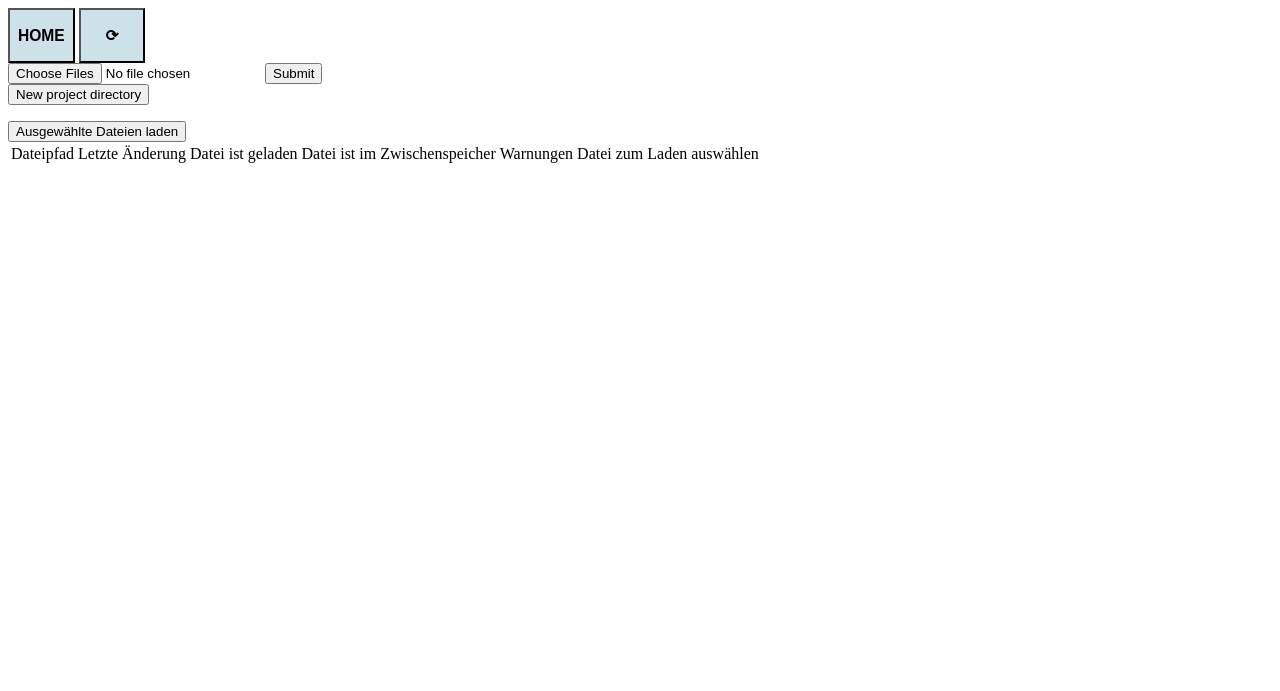
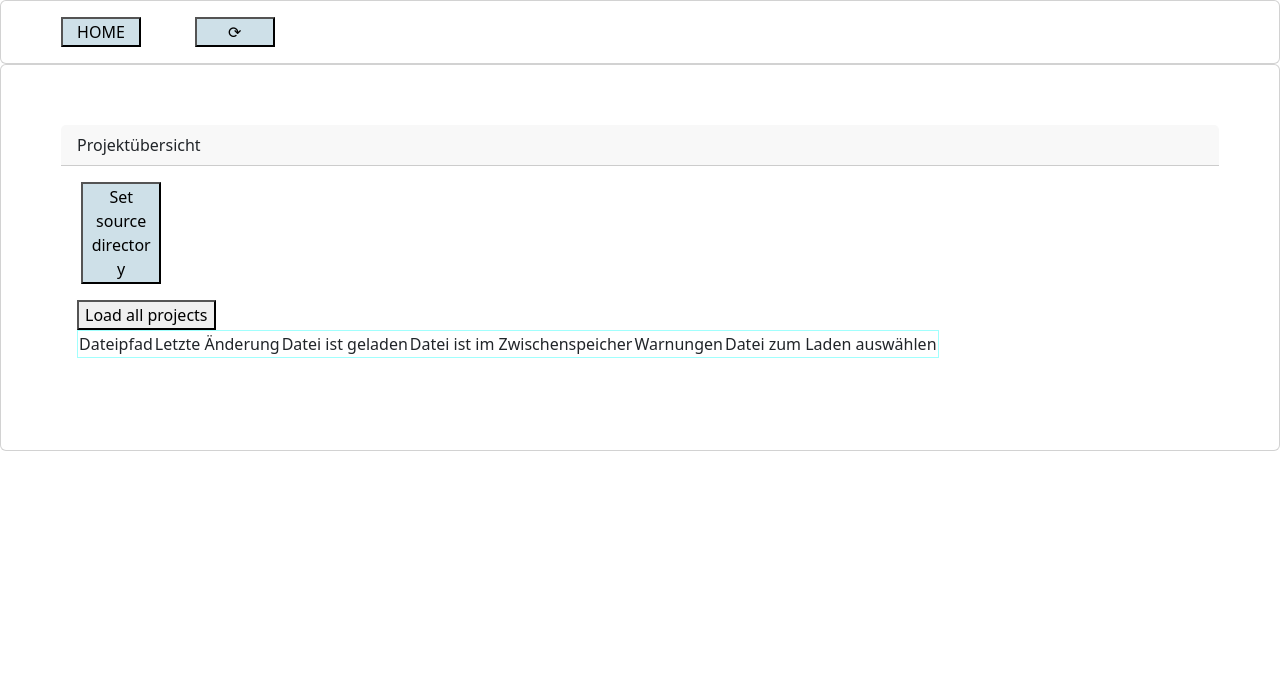
Before and after one commit to BangaWanga/MusicOrganizer, a Flask app: page / in a window 1280 px wide. Shown: the top 691 px of the page. After the commit the page ends 451 px from the top, so only its background shows below. Run offline with Flask 3, Linux system fonts and the light colour scheme; some libraries are stand-ins or nearby versions.

Commit message:
Reformatting

```diff
--- a/ableton.py
+++ b/ableton.py
@@ -374,6 +374,8 @@
     def model(self):
         last_modified = self.last_modified
         if last_modified:
+            if isinstance(last_modified, float):
+                last_modified = datetime.datetime.fromtimestamp(last_modified )
             last_modified = last_modified.strftime("%Y-%m-%d %H:%M:%S")
         return AbletonProject(str(self.project_path), last_modified, self.is_loaded, self.is_cached, self.meta)
 
--- a/app.py
+++ b/app.py
@@ -11,6 +11,7 @@
 
 from ableton import Ableton_Project, NestedTable, ProjectInfoXML
 from flask_socketio import SocketIO, emit
+import webbrowser
 app = Flask(__name__)
 Cors = CORS(app)
 CORS(app, resources={r'/*': {'origins': '*'}}, CORS_SUPPORTS_CREDENTIALS=True)
@@ -39,12 +40,18 @@
     midi_port: Midi_Port = typing.Optional[None]
 port = None
 current_table: typing.Optional[int] = None
-file_pick_thread = None
+file_pick_proc = None
+
+
+webbrowser.open("http://localhost:5000")
+
 
 def load_projects():
     print("LOAD ABLETON PROJECTS")
-    global ableton_projects
+    global ableton_projects, project_paths
+    ableton_projects = []
     for path in project_paths:
+        print(path)
         ableton_projects.append(Ableton_Project(path))
 
 
@@ -52,17 +59,27 @@
 import tkinter as tk
 from tkinter import filedialog
 
+def reload_projects():
+    global project_paths, current_table, nested_tables
+    current_table = None
+    nested_tables = dict()
+    print("RELOAD PROJECTS")
+    project_paths = get_project_paths()
+    load_projects()
+    #  load_projects()
 
 def OpenFileDialog():
     root = tk.Tk()
     root.withdraw()
     root.focus_set()
     file_path = filedialog.askdirectory()
-    set_project_path(file_path)
-
+    if file_path:
+        set_project_path(file_path)
+    else:
+        print("nofp")
 
 @app.route('/reload')
-def reload_projects():
+def reload_projects_endpoint():
     load_projects()
     return flask.redirect("/")
 
@@ -88,6 +105,7 @@
     rows = project.rec_search(search_word=search_word, search_for_occurence=True)
     return rows
 
+
 def load_all_projects():
     for project_idx in range(len(ableton_projects)):
         try:
@@ -112,7 +130,9 @@
 @app.route("/load-selected-projects", methods=["GET"])
 def load_selected_projects():
     load_all_projects()
-    return flask.redirect("/")
+    resp = flask.make_response("status: ok")
+    resp.headers["HX-Refresh"] = "true"
+    return resp
 
 
 @app.route("/toggle_table_mode", methods=["GET"])
@@ -270,14 +290,21 @@
     return response_object
 
 
-@app.route('/project_paths', methods=["GET"])
+@app.route('/project_paths', methods=["GET",  "POST"])
 def add_project_paths():
     # print("add_project_paths ", request.is_json, request.args, request.data, request.files)
     import multiprocessing
-    global file_pick_thread
-    file_pick_thread = multiprocessing.Process(target=OpenFileDialog, args=tuple())
-    file_pick_thread.start()
-    return flask.render_template("project_selection.html", )
+    global file_pick_proc
+    file_pick_proc = multiprocessing.Process(target=OpenFileDialog, args=tuple())
+    file_pick_proc.start()
+    file_pick_proc.join()
+    print("After JOIN")
+    init()
+    reload_projects()
+    resp = flask.make_response("status: ok")
+    resp.headers["HX-Refresh"] = "true"
+    return resp
+    # return flask.render_template("project_selection.html", )
 
 
 @app.route('/')
@@ -285,11 +312,12 @@
     # load_projects()
     global ableton_projects, nested_tables
     nt_id = len(nested_tables)
+    # print("OUR BASE: ", ableton_projects)
     nt = NestedTable.from_ableton_project_list(ableton_projects, page_link="project_table", nested_table_id=nt_id)
     nested_tables[nt_id] = nt
     proj_tables = []
     for project in ableton_projects:
-        if project.is_loaded:   # ToDo: Handle if not loaded? Maybe load all projects on load? Maybe some picked ones?
+        if project.is_loaded:
             project.build_project_info_object()
             # print("project_info.build_tracks_args(): ", project_info.build_tracks_args())
             tracks = project.project_info.build_tracks_args()
@@ -329,5 +357,6 @@
 
 
 if __name__ == '__main__':
-    print("Sock")
+
+    print("WOOP Quadrat")
     socketio.run(app)
--- a/files.py
+++ b/files.py
@@ -35,13 +35,12 @@
     if not os.path.exists(USER_DATA):
         os.mkdir(USER_DATA)
     if not os.path.exists(LINKED_PROJECTS):
-        global linked_projects
-        pickle.dump(linked_projects, open(LINKED_PROJECTS, "wb"))
+        pickle.dump({}, open(LINKED_PROJECTS, "wb"))
     if os.path.exists(PROJECT_FILES_PATH_PATH):
         PROJECT_FILES_PATH = pickle.load(open(PROJECT_FILES_PATH_PATH, "rb"))
         print("Replaced default project path with ", PROJECT_FILES_PATH_PATH, PROJECT_FILES_PATH)
     else:
-        print("Strange, ", PROJECT_FILES_PATH_PATH)
+        print("No user project path provided, ", PROJECT_FILES_PATH_PATH)
     load_linked_projects()
     print("Init Files DONE")
 
@@ -60,6 +59,7 @@
     global PROJECT_FILES_PATH
     if file_path is None:
         file_path = PROJECT_FILES_PATH
+    print("CALLED GET PROJECT PATHS ", file_path )
     # ToDo: Preserve directory structure from original directory
     ret = []
     for directory in Path(file_path).glob('**'):
@@ -74,7 +74,7 @@
 
 def get_user_data_for_path(path: Path) -> typing.Optional[typing.Tuple[dict, Path]]:
     global linked_projects
-
+    # TODO: load from RAM if possible
     # print("linked_projects: ", linked_projects)
     info_path = linked_projects.get(path)
     if info_path:
@@ -105,7 +105,7 @@
     save_linked_projects()
 
 
-def get_last_modified(path)-> float:
+def get_last_modified(path) -> float:
     file_stat = os.stat(path)
     last_modified = datetime.datetime.fromtimestamp(file_stat.st_mtime)
     last_access = datetime.datetime.fromtimestamp(file_stat.st_atime)
--- a/templates/htmx/ableton_project_overview.html
+++ b/templates/htmx/ableton_project_overview.html
@@ -1,6 +1,6 @@
 
-<button hx-get="/load-selected-projects" hx-indicator="#spinner">
-    Ausgewählte Dateien laden
+<button title="Preload all .als project-files. Might take some time.." hx-get="/load-selected-projects" hx-indicator="#spinner">
+    Load all projects
 </button>
 <table>
     <thead>
--- a/templates/index.html
+++ b/templates/index.html
@@ -6,6 +6,8 @@
     <script src="https://unpkg.com/htmx.org@2.0.3"></script>
     <script src="https://unpkg.com/htmx.org@1.9.12/dist/ext/multi-swap.js"></script>
     <!--<script src="https://unpkg.com/vue@3/dist/vue.global.js"></script>-->
+    <link href="https://cdn.jsdelivr.net/npm/bootstrap@5.3.3/dist/css/bootstrap.min.css" rel="stylesheet"
+          integrity="sha384-QWTKZyjpPEjISv5WaRU9OFeRpok6YctnYmDr5pNlyT2bRjXh0JMhjY6hW+ALEwIH" crossorigin="anonymous">
     <link rel="stylesheet" href="{{ url_for('static', filename='ableton_colors.css') }}">
 </head>
 
@@ -70,15 +72,21 @@
         htmx.swap('#info-box', text, {swapStyle: 'innerHTML'})
     }
 
-
-
+    reload = function () {
+        window.location.href = "/reload"
+    }
+    home = function () {
+        window.location.href = "/"
+    }
+    let selectedFiles = [];
 </script>
 
 <style>
     .GroupTrack:hover {
         background-color: chocolate;
     }
-    .project-info:hover{
+
+    .project-info:hover {
         background-color: chocolate;
     }
 
@@ -93,41 +101,51 @@
     #}
 
 </style>
+
 <div id="spinner" class="htmx-indicator"
      style="position: absolute; width: 100%; height: 100%; pointer-events: none; color: firebrick; background-color: #b6b6b6; text-align: center">
     <h1 class="my-indicator"> LOADING... </h1></div>
 
-<button class="button" hx-on:click="home()">
-    <span><h3>HOME</h3></span>
+<div class="card">
+    <div class="card-body" style="max-width: 25%; padding-left: 60px;">
+        <div class="row">
+            <div class="col-md">
+                <button class="button" hx-on:click="home()" hx-indicator="#spinner">
+                    <span>HOME</span>
                 </button>
+            </div>
+            <div class="col-md">
+                <button class="button" hx-on:click="reload()" hx-indicator="#spinner">
+                    <span>⟳</span>
+                </button>
+            </div>
+        </div>
 
-<script>
-    reload = function () {
-        window.location.href = "/reload"
-    }
-    home = function(){
-        window.location.href = "/"
-    }
-    let selectedFiles = [];
-</script>
-<button class="button" hx-on:click="reload()">
-    <span> <h3>⟳</h3></span>
-</button>
+    </div>
+</div>
 
 
-<div id="new-project-picker">
+<div id="new-project-picker" class="card" style="padding: 60px;">
+    <div class="card-header">
+        Projektübersicht
+    </div>
+    <div class="card-body">
 
         <label for="new-project-path"></label>
-    <form
-            hx-on:change="add_project_paths(event);htmx.ajax('POST', '/project_paths', {'swap': 'innerHTML', 'target': '#new-file-path-list', 'values':{'paths': get_project_paths(event)}})">
+        {#
+        <form hx-on:change="add_project_paths(event);htmx.ajax('POST', '/project_paths',
+            {'swap': 'innerHTML', 'target': '#new-file-path-list', 'values':{'paths': get_project_paths(event)}})">
+
             <input id="new-project-path" name="files" type="file" webkitdirectory multiple/>
             <input id="submit-new-project-paths" type="submit"/>
         </form>
-    <button hx-get="/project_paths" hx-swap="none">New project directory</button>
+        #}
+        <button class="button" hx-get="/project_paths" hx-swap="none" hx-indicator="#spinner"
+                title="Sets a new source directory to load new projects from">Set source directory
+        </button>
         <ul id="new-file-path-list">
 
         </ul>
-</div>
         <span id="textArea">
 
         </span>
@@ -143,11 +161,18 @@
         <div id="info-box">
 
         </div>
+
+    </div>
+
+</div>
+
+
 </body>
 <style>
-    .htmx-request .my-indicator{
-        opacity:0.5;
+    .htmx-request .my-indicator {
+        opacity: 0.5;
     }
+
     .button {
         min-width: 5em;
         max-width: 5em;
@@ -157,8 +182,7 @@
 
     .project-table {
         display: block;
-        {#background: rgba(168, 185, 199, 0.98);#}
-        backdrop-filter: blur(10px);
+    {#background: rgba(168, 185, 199, 0.98);#} backdrop-filter: blur(10px);
     }
 
     #info-box {
@@ -173,9 +197,9 @@
         max-width: 10em;
         overflow: auto;
     }
+
     body {
-        {#background-image: url('static/img/background.png');#}
-        background-size: 900px;
+    {#background-image: url('static/img/background.png');#} background-size: 900px;
     }
 
     th, tr {
@@ -183,13 +207,15 @@
         border-radius: 5px;
     }
 
-    #ableton-project-table{
+    #ableton-project-table {
         display: flex;
     }
+
     #NoteBook {
         width: 50%;
     }
-    #theRealTable{
+
+    #theRealTable {
         width: 50%;
     }
 </style>
--- a/templates/project_view.html
+++ b/templates/project_view.html
@@ -21,7 +21,6 @@
     .AudioTrack {
         background-color: firebrick;
     }
-
 
 </style>
 {% macro trackInfo(t, track_id, depth) %}
--- a/templates/project_xml_table.html
+++ b/templates/project_xml_table.html
@@ -21,7 +21,6 @@
         </div>
         {{ row_group | safe }}
     </div>
-
 </body>
 
 <style>
```
Also changed, not shown: setup.py (added, +18 -0 lines). Lines whose indentation alone changed are shown as unchanged.
